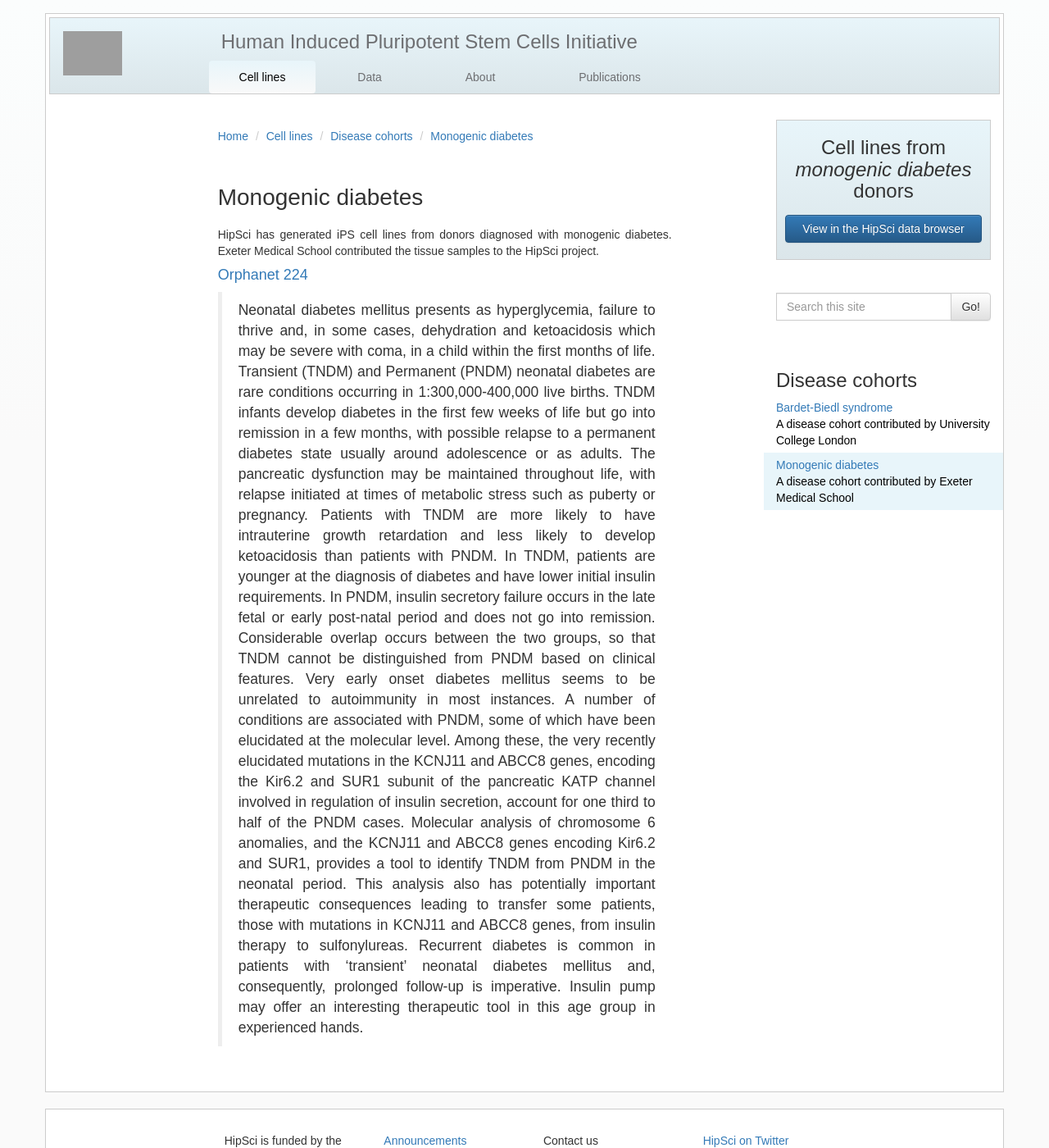
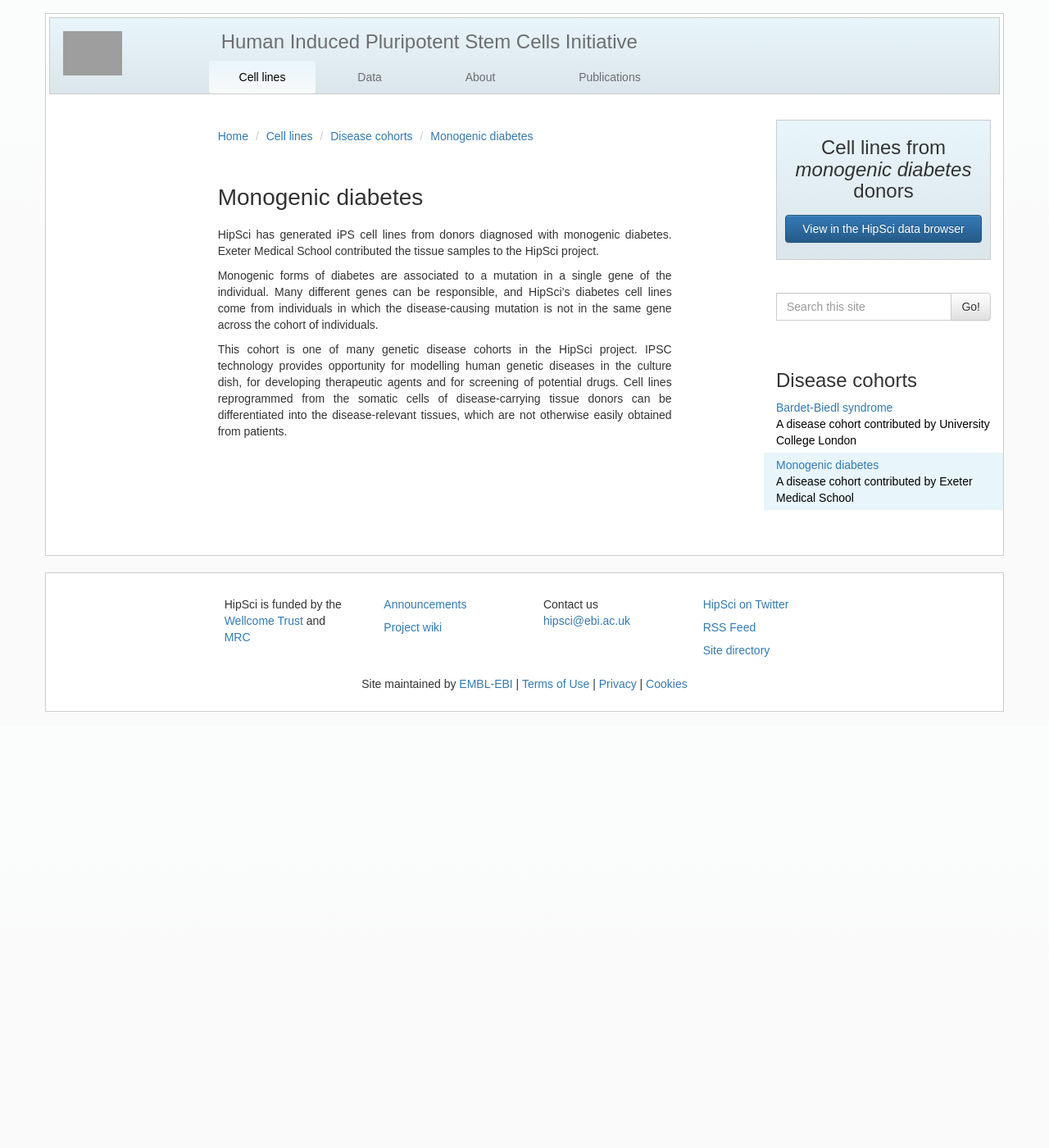
Before and after one commit to EMBL-EBI-GCA/gca_hipsci_website, a Jekyll site: the page built from disease/_posts/1111-11-11-diabetes.md, in a window 1280 px wide and 1400 px high. Shown: the whole window at 82% size. Built offline with Jekyll 4.4.1, drawn with Linux system fonts in a browser that asks for light colours; nearby versions of some CDN libraries; grey boxes are pictures that could not be loaded.

Commit message:
Improved text on diseases

```diff
--- a/disease/_posts/1111-11-11-diabetes.md
+++ b/disease/_posts/1111-11-11-diabetes.md
@@ -11,35 +11,13 @@ browser_link: /lines?Disease%20Status[]=Monogenic%20diabetes
 HipSci has generated iPS cell lines from donors diagnosed with monogenic diabetes.
 Exeter Medical School contributed the tissue samples to the HipSci project.
 
-####[Orphanet 224](http://www.orpha.net/consor/cgi-bin/OC_Exp.php?Lng=GB&Expert=224)
-> Neonatal diabetes mellitus presents as hyperglycemia, failure to thrive
-> and, in some cases, dehydration and ketoacidosis which may be severe with
-> coma, in a child within the first months of life. Transient (TNDM) and
-> Permanent (PNDM) neonatal diabetes are rare conditions occurring in
-> 1:300,000-400,000 live births. TNDM infants develop diabetes in the first
-> few weeks of life but go into remission in a few months, with possible
-> relapse to a permanent diabetes state usually around adolescence or as
-> adults. The pancreatic dysfunction may be maintained throughout life, with
-> relapse initiated at times of metabolic stress such as puberty or
-> pregnancy. Patients with TNDM are more likely to have intrauterine growth
-> retardation and less likely to develop ketoacidosis than patients with
-> PNDM. In TNDM, patients are younger at the diagnosis of diabetes and have
-> lower initial insulin requirements. In PNDM, insulin secretory failure
-> occurs in the late fetal or early post-natal period and does not go into
-> remission. Considerable overlap occurs between the two groups, so that TNDM
-> cannot be distinguished from PNDM based on clinical features. Very early
-> onset diabetes mellitus seems to be unrelated to autoimmunity in most
-> instances. A number of conditions are associated with PNDM, some of which
-> have been elucidated at the molecular level. Among these, the very recently
-> elucidated mutations in the KCNJ11 and ABCC8 genes, encoding the Kir6.2 and
-> SUR1 subunit of the pancreatic KATP channel involved in regulation of
-> insulin secretion, account for one third to half of the PNDM cases.
-> Molecular analysis of chromosome 6 anomalies, and the KCNJ11 and ABCC8
-> genes encoding Kir6.2 and SUR1, provides a tool to identify TNDM from PNDM
-> in the neonatal period. This analysis also has potentially important
-> therapeutic consequences leading to transfer some patients, those with
-> mutations in KCNJ11 and ABCC8 genes, from insulin therapy to sulfonylureas.
-> Recurrent diabetes is common in patients with 'transient' neonatal
-> diabetes mellitus and, consequently, prolonged follow-up is imperative.
-> Insulin pump may offer an interesting therapeutic tool in this age group in
-> experienced hands.
+Monogenic forms of diabetes are associated to a mutation in a single gene of the individual.
+Many different genes can be responsible, and HipSci's diabetes cell lines come from
+individuals in which the disease-causing mutation is not in the same gene across the cohort of individuals.
+
+This cohort is one of many genetic disease cohorts in the HipSci project.
+IPSC technology provides opportunity for modelling
+human genetic diseases in the culture dish, for developing therapeutic agents
+and for screening of potential drugs.  Cell lines reprogrammed from the somatic
+cells of disease-carrying tissue donors can be differentiated into the
+disease-relevant tissues, which are not otherwise easily obtained from patients.
```
Also changed, not shown: _posts/1111-11-11-disease.md (+7 -2 lines), disease/_posts/1111-11-11-bardet-biedl.md (+11 -31 lines).
